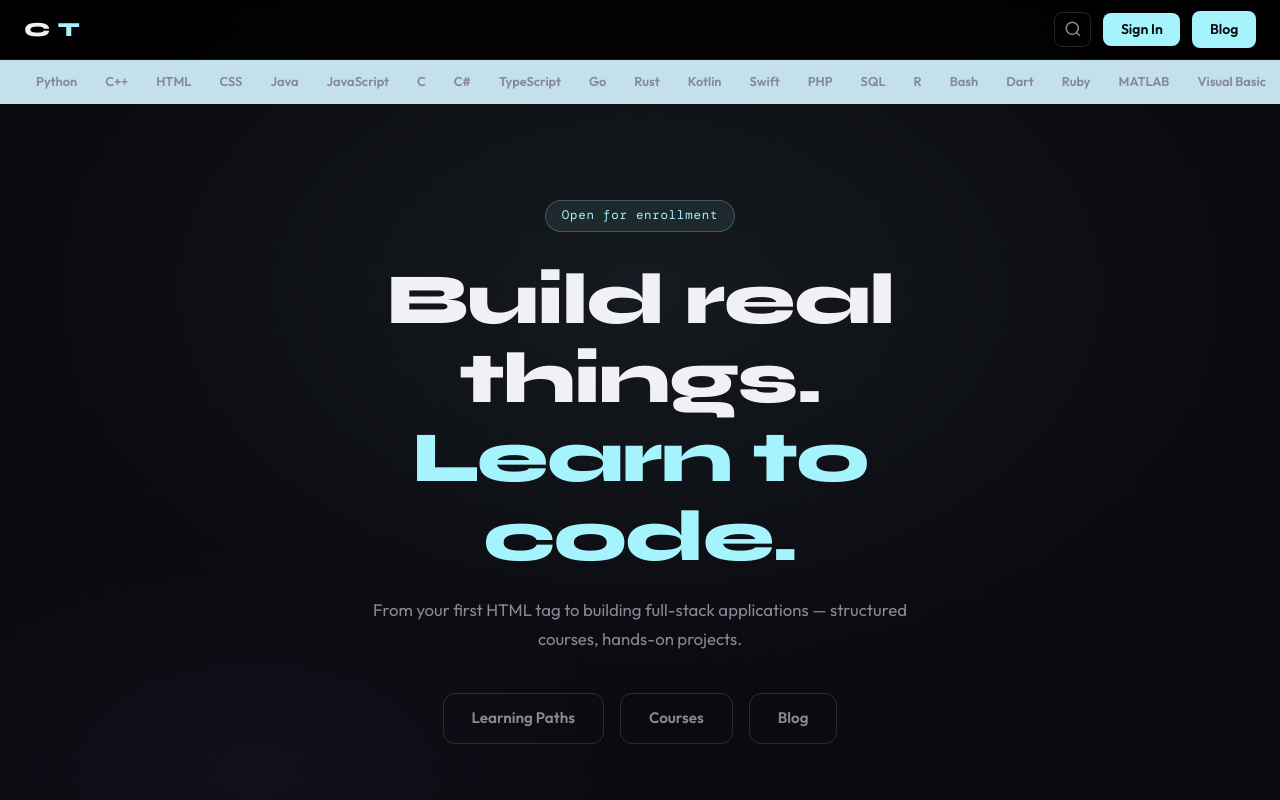
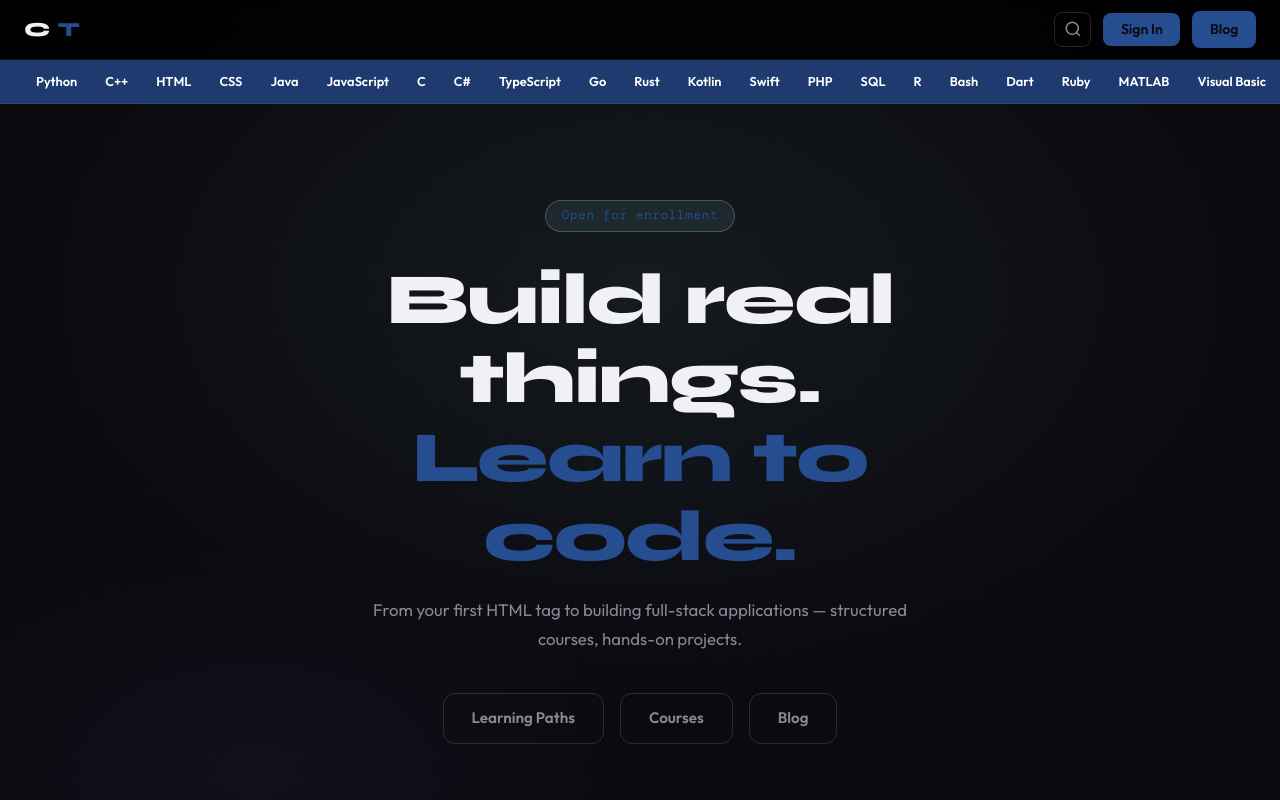
Before and after one commit to k14321035-cmd/live, a plain HTML site: page index.html in a window 1280 px wide. Shown: the top 800 px of the page. Drawn offline with nearby package versions, Linux system fonts and the light colour scheme; a web font is replaced by a local one.

Commit message:
Add files via upload

```diff
--- a/index.css
+++ b/index.css
@@ -17,8 +17,8 @@
   --border2:   rgba(255,255,255,0.14);
   --text:      #f0f0f5;
   --muted:     #888896;
-  --accent:    #a5f3fc;        /* cyan */
-  --accent2:   #818cf8;        /* indigo */
+  --accent:    #254d90;        /* cyan */
+  --accent2:   #1e3a6e;        /* indigo */
   --accent-dim: rgba(165,243,252,0.10);
   --radius-sm: 8px;
   --radius-md: 12px;
@@ -136,7 +136,7 @@ ul { list-style: none; }
   right: 0;
   z-index: 99;
   height: var(--sub-h);
-  background: rgba(212, 243, 254, 0.92);
+ background: #1e3a6e;
   backdrop-filter: blur(12px);
   -webkit-backdrop-filter: blur(12px);
   border-bottom: 1px solid var(--border);
@@ -158,7 +158,7 @@ ul { list-style: none; }
 .course-link {
   font-size: 0.8rem;
   font-weight: 600;
-  color: var(--muted);
+  color: white;
   padding: 0.3rem 0.75rem;
   border-radius: var(--radius-sm);
   transition: color 0.2s, background 0.2s;
@@ -166,8 +166,8 @@ ul { list-style: none; }
 }
 
 .course-link:hover {
-  color: var(--text);
-  background: var(--surface2);
+  color:black;
+  background: #0c185e;
 }
 
 
@@ -1502,9 +1502,21 @@ footer .container { max-width: 1200px; margin: 0 auto; }
   .features-inner { grid-template-columns: repeat(2, 1fr); }
 
   /* Learning Paths Responsive */
+.learning-path-card{
+background:blue;
+
+
+
+
+}
+
+
+
+
   .learning-paths-grid {
     grid-template-columns: 1fr;
     gap: 24px;
+
   }
 
   .learning-path-card {
```
